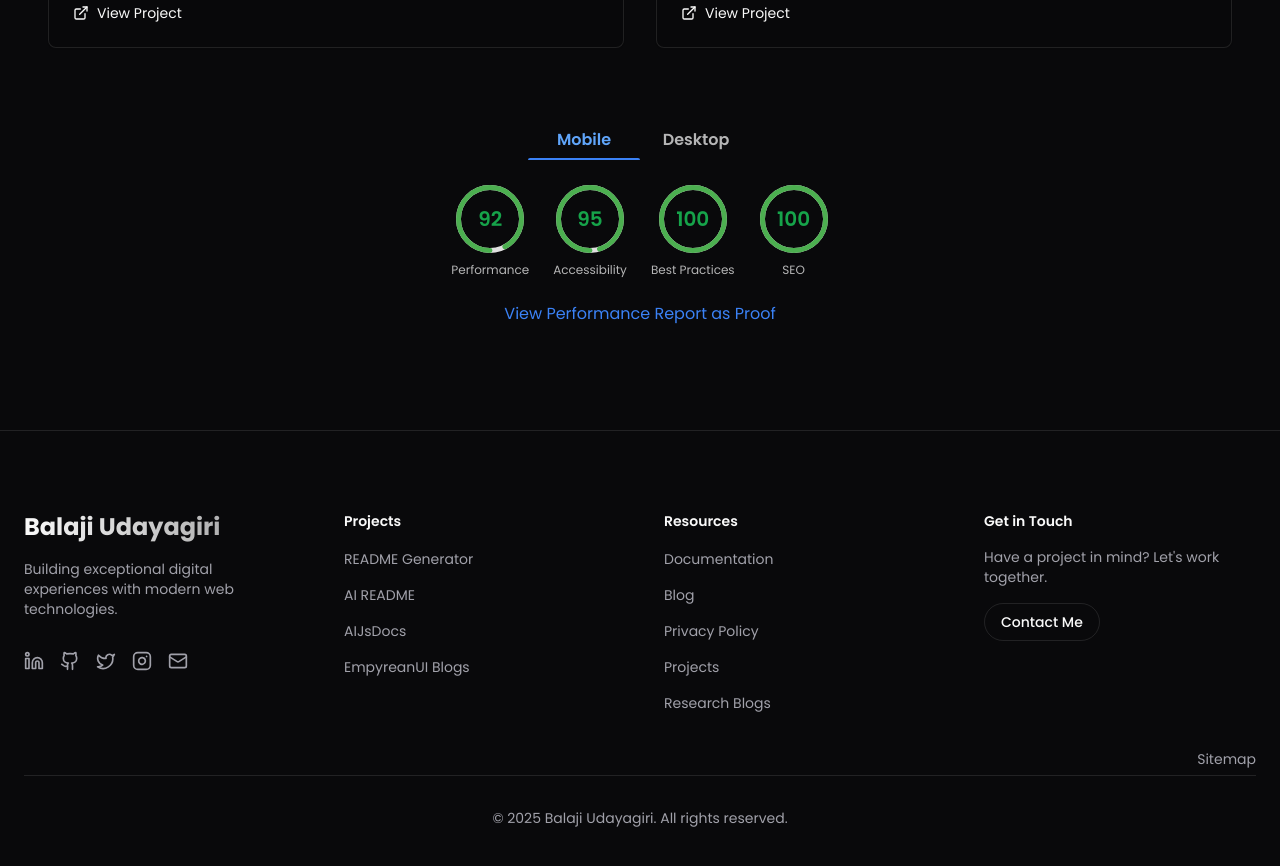
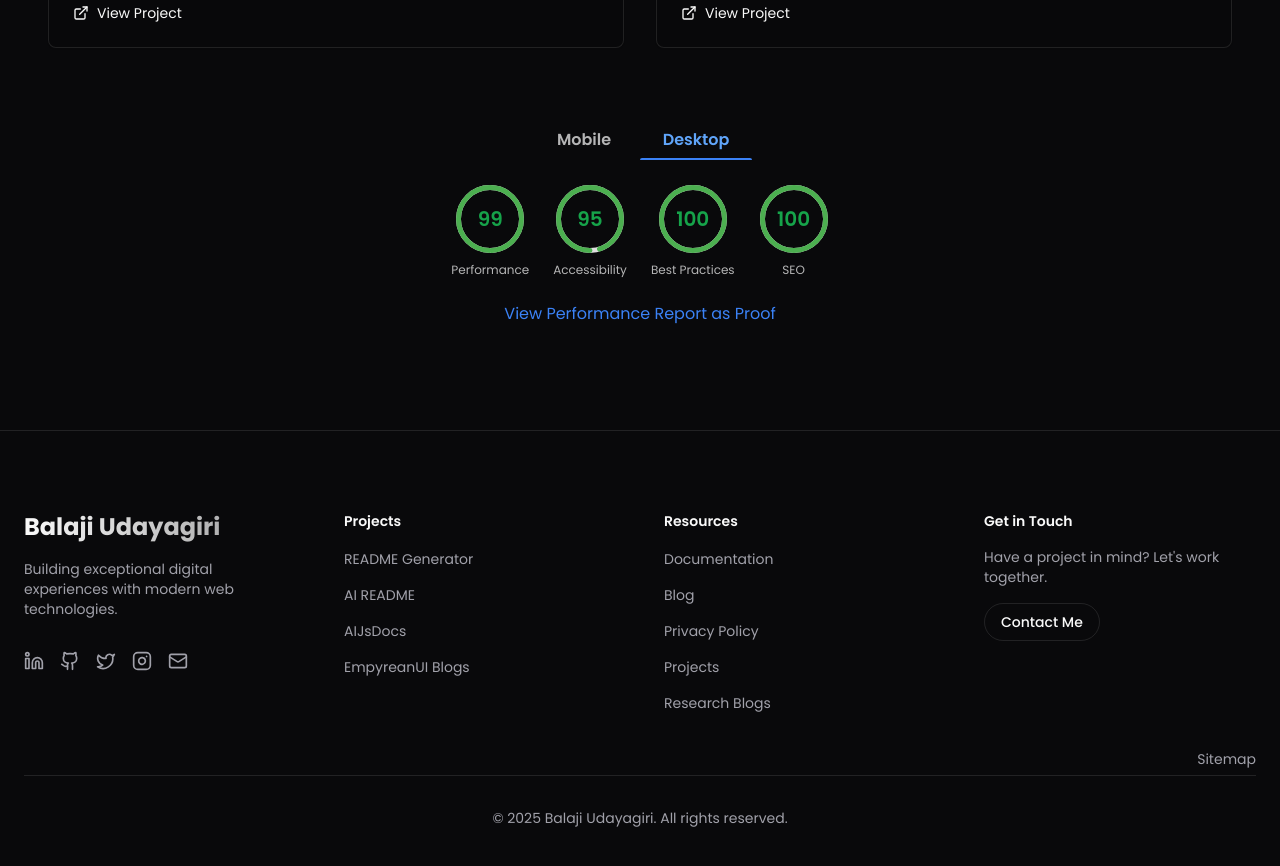
Before and after one commit to balajiudayagiri/fantastic-couscous, a Next.js app: page / in a window 1280 px wide. Shown: the part 4940-5806 px from the top of the page. Built offline with nearby package versions, Linux system fonts and the light colour scheme.

Commit message:
added divice identifer

```diff
--- a/src/_customComponents/_app/PerformanceScore.tsx
+++ b/src/_customComponents/_app/PerformanceScore.tsx
@@ -1,7 +1,8 @@
 "use client";
-import React, { useState, memo } from "react";
+import React, { useState, useEffect, memo } from "react";
 import { motion } from "framer-motion";
 import Link from "next/link";
+import { getDeviceType } from "./utils";
 
 type ProgressCircleProps = {
   value: number;
@@ -69,6 +70,13 @@ const ProgressCircle: React.FC<ProgressCircleProps> = memo(
 const PerformanceScore: React.FC = () => {
   const [activeTab, setActiveTab] = useState<"mobile" | "desktop">("mobile");
   const strokWidth = "7";
+  const [deviceType, setDeviceType] = useState<"mobile" | "desktop">("mobile");
+
+  // Detect device type on component mount
+  useEffect(() => {
+    setDeviceType(getDeviceType());
+  }, []);
+
   // Scores for mobile and desktop
   const mobileScores = {
     performance: 92,
@@ -84,7 +92,7 @@ const PerformanceScore: React.FC = () => {
     seo: 100,
   };
 
-  const scores = activeTab === "mobile" ? mobileScores : desktopScores;
+  const scores = deviceType === "mobile" ? mobileScores : desktopScores;
 
   return (
     <div className="p-6 max-w-screen-lg mx-auto">
@@ -93,16 +101,16 @@ const PerformanceScore: React.FC = () => {
         <div className="relative">
           <button
             className={`px-4 py-2 w-28 font-semibold ${
-              activeTab === "mobile" ? "text-blue-400" : "text-white/70"
+              deviceType === "mobile" ? "text-blue-400" : "text-white/70"
             }`}
-            onClick={() => setActiveTab("mobile")}>
+            onClick={() => setDeviceType("mobile")}>
             Mobile
           </button>
           <button
             className={`px-4 py-2 w-28 font-semibold ${
-              activeTab === "desktop" ? "text-blue-400" : "text-white/70"
+              deviceType === "desktop" ? "text-blue-400" : "text-white/70"
             }`}
-            onClick={() => setActiveTab("desktop")}>
+            onClick={() => setDeviceType("desktop")}>
             Desktop
           </button>
 
@@ -110,7 +118,7 @@ const PerformanceScore: React.FC = () => {
           <motion.div
             className="absolute bottom-0 left-0 w-1/2 h-0.5 bg-blue-500 rounded-tl-lg rounded-tr-lg"
             animate={{
-              left: activeTab === "mobile" ? "0%" : "50%",
+              left: deviceType === "mobile" ? "0%" : "50%",
             }}
             transition={{ duration: 0.3 }}
           />
--- a/src/_customComponents/_app/utils.ts
+++ b/src/_customComponents/_app/utils.ts
@@ -10,3 +10,10 @@ export function calculateExperience(startDate: Date): string {
   // Add .5 to years if months are 6 or more
   return months >= 6 ? `${years}.5+` : `${years}+`;
 }
+
+export const getDeviceType = () => {
+  if (typeof window !== "undefined") {
+    return window.innerWidth <= 768 ? "mobile" : "desktop";
+  }
+  return "desktop"; // Default to desktop if window is not defined (e.g., during SSR)
+};
```
